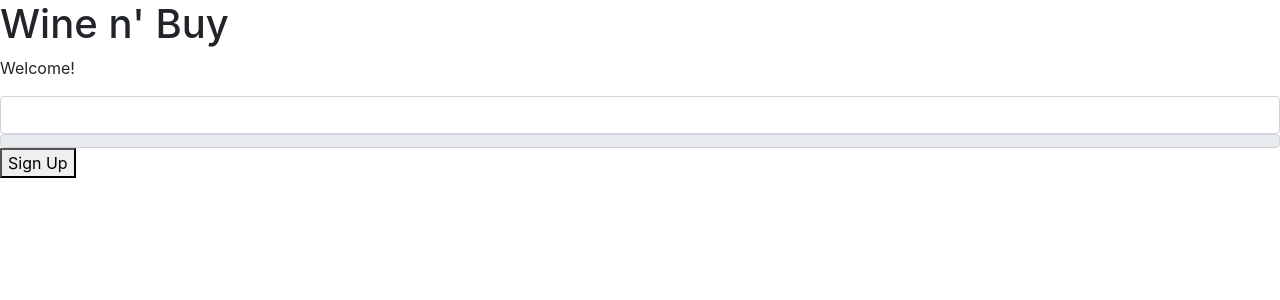
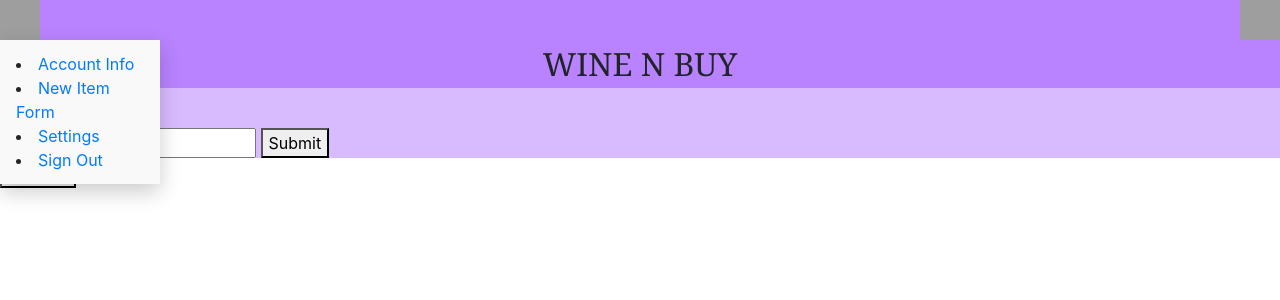
Before and after one commit to gjleong/eByMazon, a Python web app: template templates/index.html in a window 1280 px wide. Shown: the top 300 px of the page. Run offline with Jinja, Linux system fonts and the light colour scheme; the template is opened without the code that fills it, so the values that code supplies are empty; some libraries are stand-ins or nearby versions; grey boxes are pictures that could not be loaded.

Commit message:
temp progress

```diff
--- a/templates/index.html
+++ b/templates/index.html
@@ -6,17 +6,95 @@
     <script src="https://code.jquery.com/jquery-3.3.1.slim.min.js"></script>
     <script src="https://cdnjs.cloudflare.com/ajax/libs/popper.js/1.14.7/umd/popper.min.js"></script>
     <script src="https://stackpath.bootstrapcdn.com/bootstrap/4.3.1/js/bootstrap.min.js"></script>
+    <meta name="viewport" content="width=device-width, initial-scale=1">
+        <style>
+            .home-bar{
+                background-color: rgba(111, 0, 255, 0.486);
+            }
+            .nav-bar{
+                background-color: rgba(111, 0, 255, 0.267);
+            }
+
+            .img-responsive {
+                width: 40px;
+                height: 40px;
+                background-position: center center;
+                vertical-align: middle;
+            }
+            .dropdown {
+                position: relative;
+                display: inline-block;
+
+            }
+            .dropdown-content {
+                display: none;
+                position: absolute;
+                background-color: #f9f9f9;
+                min-width: 160px;
+                box-shadow: 0px 8px 20px 0px rgba(0,0,0,0.2);
+                padding: 12px 16px;
+                z-index: 1;
+            }
+            .dropdown:hover .dropdown-content {
+                display: block;
+            }
+
+
+        </style>
+
+    <meta charset="utf-8">
+
 </head>
 <body>
-    <h1>Wine n' Buy</h1>
-    <p>Welcome!</p>
-    <div class="top-nav-bar">
-        <div class="search-box">
-        <!---img src="images/logo.png"--->
-        <input type=text class="form-control">
 
-        <span class="input-group-text"></span>
+    <div class="home-bar">
+
+        <div class="dropdown">
+            <a href="#"><img src="img/avatar.png" class="img-responsive" alt="avatar"></a>
+            <div class="dropdown-content">
+                <li><a href="#Acct" >      Account Info    </a></li>
+                <li><a href="#ItemForm" >  New Item Form   </a></li>
+                <li><a href="#Settings">   Settings        </a></li>
+                <li><a href="#SignOut">    Sign Out        </a></li>
+            </div>
+        </div>
+
+        <a href="#"><img src="img/logo.jpg" class="img-responsive" alt="logo" align="right"></a>
+        <center><font size="6" face="Georgia">WINE N BUY</font></center>
+
     </div>
+
+    <div class="nav-bar">
+
+        <div class="dropdown">
+            <a href="#"><img src="img/category.png" class="img-responsive" alt="category"></a>
+            <div class="dropdown-content">
+                <li><a href="#All" >      All Departments    </a></li>
+                <li><a href="#Cloth" >      Clothing         </a></li>
+                <li><a href="#Tech" >      Technology        </a></li>
+            </div>
+        </div>
+
+        <div class="search-container">
+            <form id="form1">
+                <input type="text" placeholder="Search.." name="search">
+                <button id="submit-button">Submit</button>
+            </form>
+
+            <script type="text/javascript">
+                document.getElementById("submit-button").onclick = function() {
+                    document.getElementById("form1").submit();
+                }
+            </script>
+        </div>
+
+
+    </div>
+
+
+
+
+
     <div class="clearfix">
       <button onclick="window.location.href = 'register'" type="button" class="registerbtn">Sign Up</button>
     </div>
```
Also changed, not shown: main.py (+23 -8 lines), messaging.py (added, +47 -0 lines).
